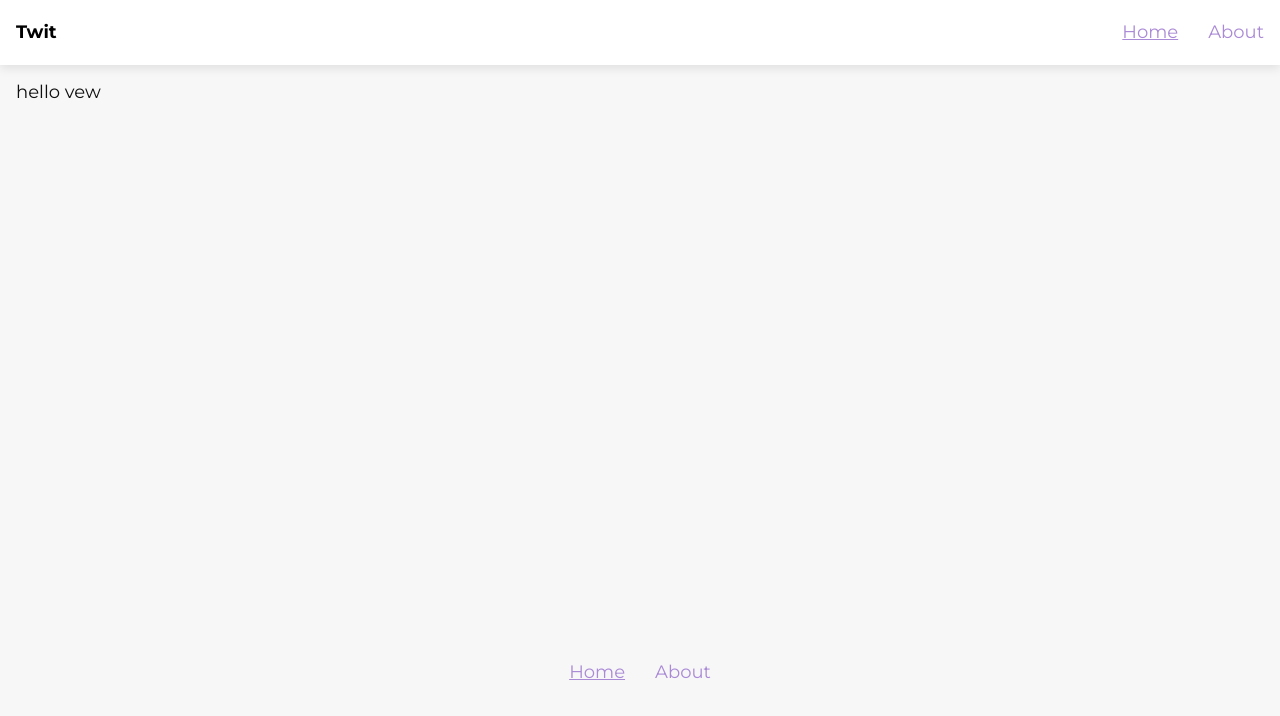
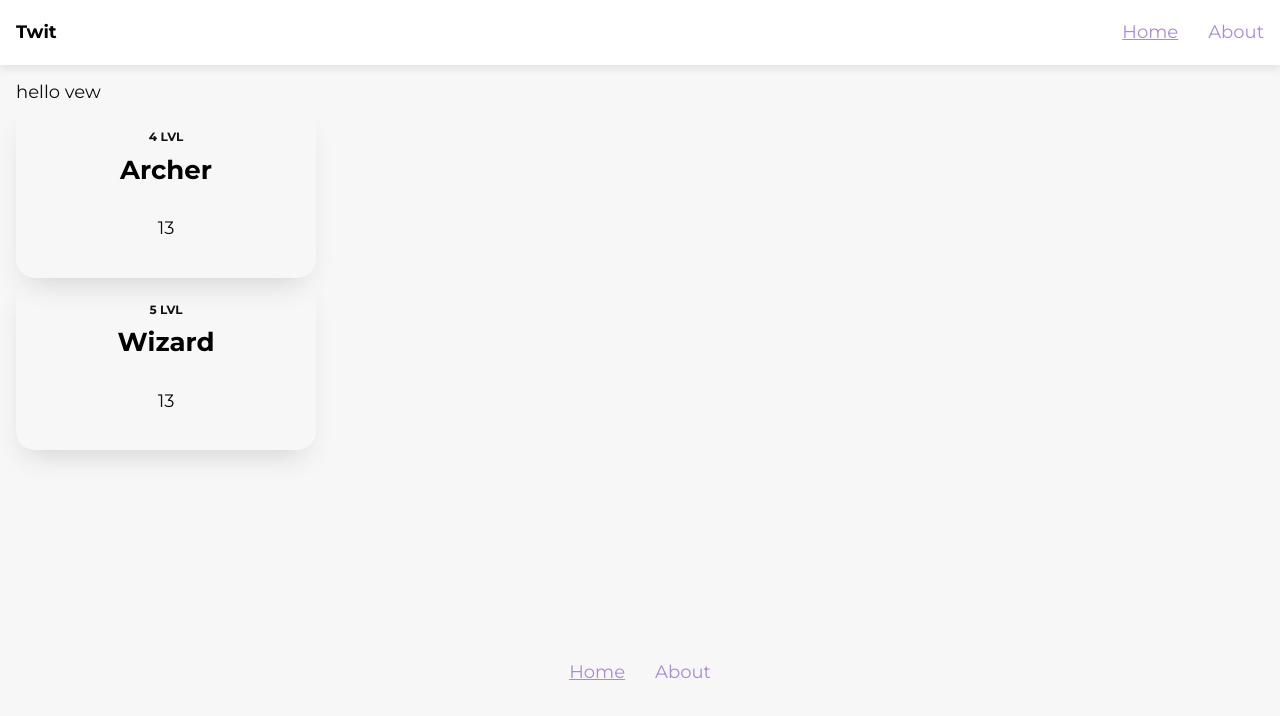
Before and after one commit to arma666/studies-twit, a Vue app: page / in a window 1280 px wide. Shown: the top 716 px of the page. Built offline with nearby package versions, Linux system fonts and the light colour scheme.

Commit message:
add cards

```diff
--- /dev/null
+++ b/src/components/UI/card.vue
@@ -0,0 +1,24 @@
+<template lang="html">
+  <div class="card">
+    <span class="card-name">{{ name }}</span>
+    <span class="card-title">{{ title }}</span>
+    <div class="card-body">13</div>
+  </div>
+</template>
+
+<script>
+export default {
+  props: {
+    name: {
+      type: String,
+      required: true,
+    },
+    title: {
+      type: String,
+      required: true,
+    },
+  },
+};
+</script>
+
+<style lang="css" scoped></style>
--- a/src/pages/home.vue
+++ b/src/pages/home.vue
@@ -1,11 +1,35 @@
 <template lang="html">
   <p>hello vew</p>
+  <div class="card_wrapper" v-for="item in items" :key="item.id">
+    <Card :name="item.lvl + ' lvl'" :title="item.title" />
+  </div>
 </template>
 
 <script>
+import Card from "@/components/UI/card";
 export default {
-}
+  components: {
+    Card,
+  },
+  data() {
+    return {
+      items: [
+        {
+          id: 1,
+          title: "Archer",
+          descr: "archer archer archer archer",
+          lvl: 4,
+        },
+        {
+          id: 2,
+          title: "Wizard",
+          descr: "Wizard Wizard Wizard Wizard",
+          lvl: 5,
+        },
+      ],
+    };
+  },
+};
 </script>
 
-<style lang="css" scoped>
-</style>
+<style lang="css" scoped></style>
```
